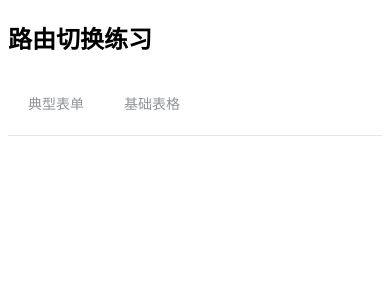
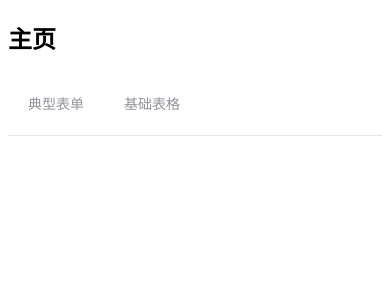
Before and after one commit to wangshenzhen0718/test-ruoyi-client, a Vue app: page / in a window 390 px wide. Shown: the top 300 px of the page. Built offline with nearby package versions, Linux system fonts and the light colour scheme.

Commit message:
feat: 拆分App页为Home页，防止后续修改App

```diff
--- a/src/App.vue
+++ b/src/App.vue
@@ -1,40 +1,14 @@
 <template>
   <div>
-    <div class="row">
-      <div class="col-xs-offset-2 col-xs-8">
-        <div class="page-header"><h2>路由切换练习</h2></div>
-      </div>
-    </div>
-    <div class="row">
-      <div class="col-xs-2 col-xs-offset-2">
-        <el-menu
-            class="el-menu-demo"
-            mode="horizontal"
-            :default-active="$route.path"
-            router
-        >
-          <el-menu-item index="/page1">典型表单</el-menu-item>
-          <el-menu-item index="/page2">基础表格</el-menu-item>
-        </el-menu>
-      </div>
-      <div class="col-xs-6">
-        <div class="panel">
-          <div class="panel-body">
-            <!-- router-view 确定视图的位置 -->
-            <router-view></router-view>
-          </div>
-        </div>
-      </div>
-    </div>
+    <Home></Home>
   </div>
 </template>
 
 <script>
-import Page1 from "@/components/Page1.vue";
-import Page2 from "@/components/Page2.vue";
+import Home from "@/components/Home.vue";
 
 export default {
   name: "App",
-  components: { Page1, Page2 },
+  components: {Home},
 }
 </script>
--- /dev/null
+++ b/src/components/Home.vue
@@ -0,0 +1,40 @@
+<template>
+  <div>
+    <div class="row">
+      <div class="col-xs-offset-2 col-xs-8">
+        <div class="page-header"><h2>主页</h2></div>
+      </div>
+    </div>
+    <div class="row">
+      <div class="col-xs-2 col-xs-offset-2">
+        <el-menu
+            class="el-menu-demo"
+            mode="horizontal"
+            :default-active="$route.path"
+            router
+        >
+          <el-menu-item index="/page1">典型表单</el-menu-item>
+          <el-menu-item index="/page2">基础表格</el-menu-item>
+        </el-menu>
+      </div>
+      <div class="col-xs-6">
+        <div class="panel">
+          <div class="panel-body">
+            <!-- router-view 确定视图的位置 -->
+            <router-view></router-view>
+          </div>
+        </div>
+      </div>
+    </div>
+  </div>
+</template>
+
+<script>
+import Page1 from "@/components/Page1.vue";
+import Page2 from "@/components/Page2.vue";
+
+export default {
+  name: "Home",
+  components: {Page1, Page2},
+}
+</script>
```
